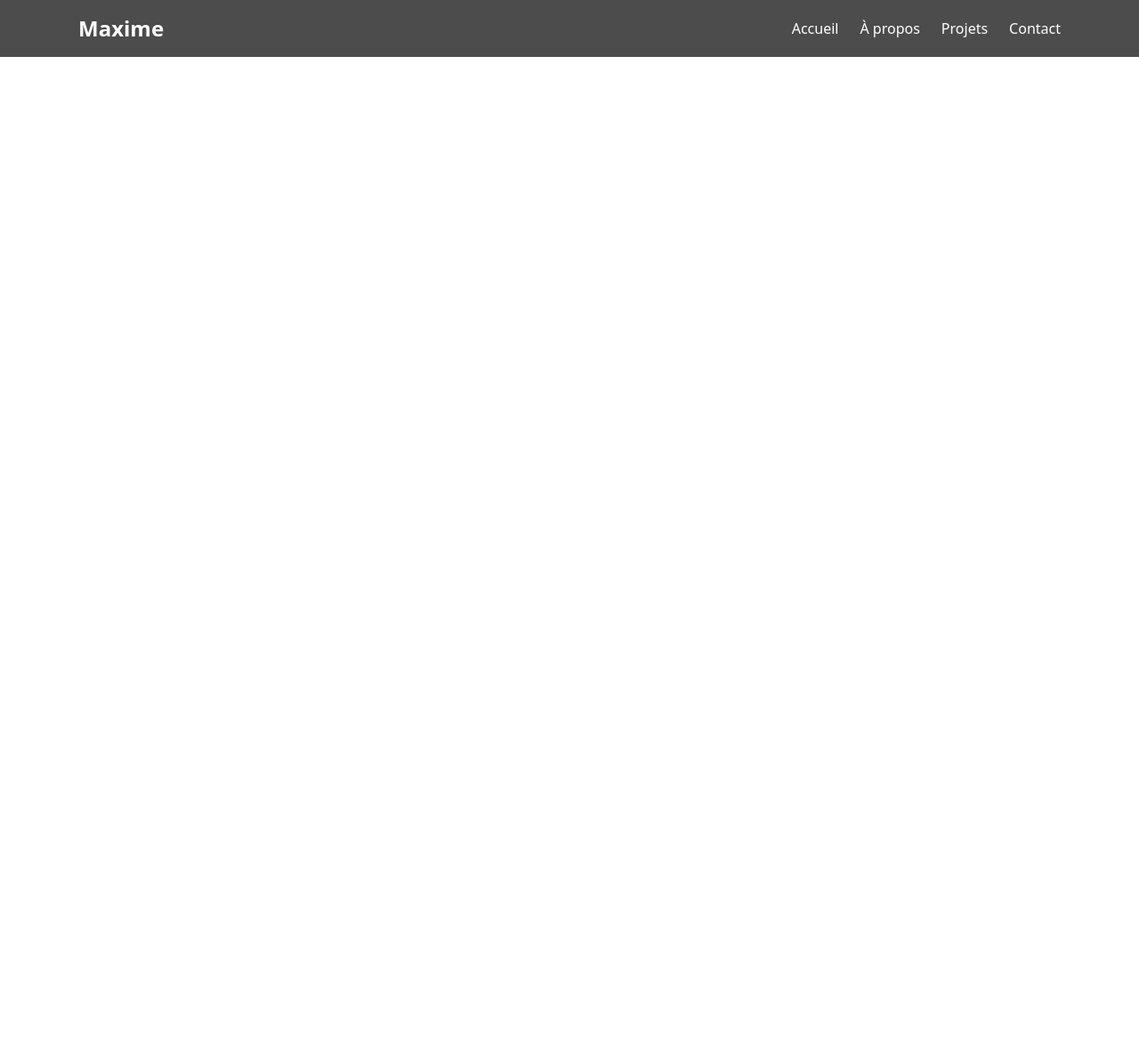
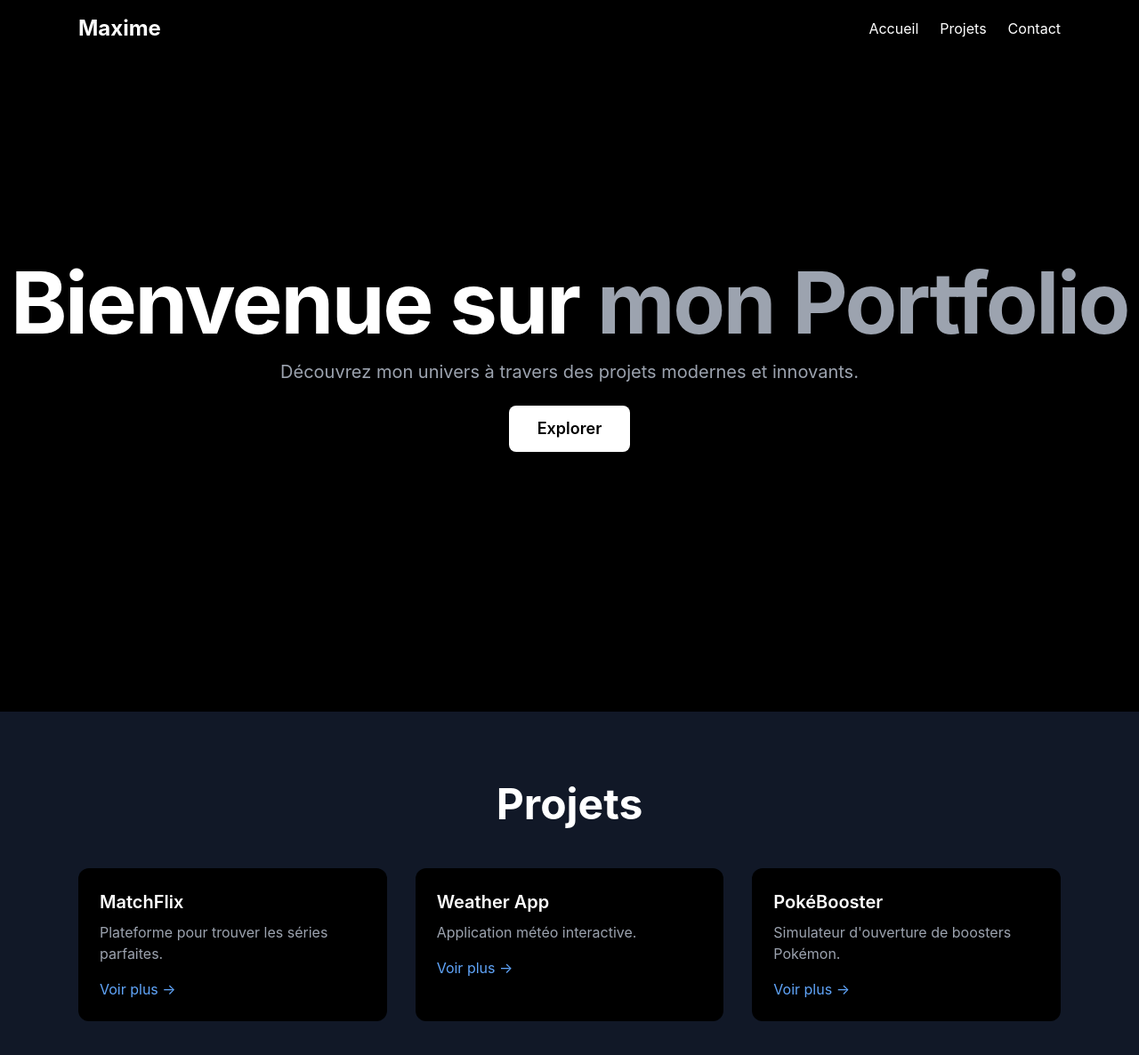
Before and after one commit to kruzeyy/portfolio, a React (Create React App) app: page /projects in a window 1280 px wide. Shown: the top 1186 px of the page at 89% size. Before the commit the page ends 800 px from the top, so only its background shows below. Built offline with nearby package versions, Linux system fonts and the light colour scheme.

Commit message:
Creation du menu

```diff
--- a/package.json
+++ b/package.json
@@ -7,6 +7,7 @@
     "@testing-library/jest-dom": "^6.6.3",
     "@testing-library/react": "^16.2.0",
     "@testing-library/user-event": "^13.5.0",
+    "framer-motion": "^12.4.10",
     "react": "^19.0.0",
     "react-dom": "^19.0.0",
     "react-router-dom": "^7.3.0",
--- a/src/App.js
+++ b/src/App.js
@@ -1,16 +1,18 @@
 import React from "react";
 import { BrowserRouter as Router, Routes, Route } from "react-router-dom";
 import Navbar from "./components/Navbar";
+import Hero from "./components/Hero";
+import Projects from "./components/Projects";
+import Contact from "./components/Contact";
 
 function App() {
   return (
     <Router>
       <Navbar />
+      <Hero />
       <Routes>
-        <Route path="/" element={<h1 className="text-center text-4xl mt-20">Page d'accueil</h1>} />
-        <Route path="/about" element={<h1 className="text-center text-4xl mt-20">À propos</h1>} />
-        <Route path="/work" element={<h1 className="text-center text-4xl mt-20">Projets</h1>} />
-        <Route path="/contact" element={<h1 className="text-center text-4xl mt-20">Contact</h1>} />
+        <Route path="/projects" element={<Projects />} />
+        <Route path="/contact" element={<Contact />} />
       </Routes>
     </Router>
   );
--- /dev/null
+++ b/src/components/Contact.js
@@ -0,0 +1,17 @@
+import React from "react";
+
+const Contact = () => {
+  return (
+    <section id="contact" className="h-screen flex items-center justify-center bg-black text-white">
+      <div className="text-center">
+        <h2 className="text-5xl font-bold">Me Contacter</h2>
+        <p className="text-gray-400 mt-4">Envoyez-moi un message pour collaborer !</p>
+        <a href="mailto:maxime@example.com" className="mt-6 inline-block bg-white px-6 py-3 rounded-lg text-black font-bold hover:bg-gray-300 transition">
+          Envoyer un Email
+        </a>
+      </div>
+    </section>
+  );
+};
+
+export default Contact;
--- /dev/null
+++ b/src/components/Hero.js
@@ -0,0 +1,25 @@
+import React from "react";
+import { motion } from "framer-motion";
+
+const Hero = () => {
+  return (
+    <motion.section
+      initial={{ opacity: 0, y: 50 }}
+      animate={{ opacity: 1, y: 0 }}
+      transition={{ duration: 1 }}
+      className="h-screen flex flex-col items-center justify-center text-center"
+    >
+      <h1 className="text-6xl md:text-8xl font-bold tracking-tight">
+        Bienvenue sur <span className="text-gray-400">mon Portfolio</span>
+      </h1>
+      <p className="text-xl text-gray-400 mt-4 max-w-2xl">
+        Découvrez mon univers à travers des projets modernes et innovants.
+      </p>
+      <a href="#projects" className="mt-6 px-8 py-3 bg-white text-black rounded-lg text-lg font-semibold hover:bg-gray-300 transition">
+        Explorer
+      </a>
+    </motion.section>
+  );
+};
+
+export default Hero;
--- a/src/components/Navbar.js
+++ b/src/components/Navbar.js
@@ -1,15 +1,24 @@
-import React from "react";
+import React, { useState, useEffect } from "react";
 import { Link } from "react-router-dom";
 
 const Navbar = () => {
+  const [scrolling, setScrolling] = useState(false);
+
+  useEffect(() => {
+    const handleScroll = () => {
+      setScrolling(window.scrollY > 50);
+    };
+    window.addEventListener("scroll", handleScroll);
+    return () => window.removeEventListener("scroll", handleScroll);
+  }, []);
+
   return (
-    <nav className="fixed top-0 left-0 w-full bg-black bg-opacity-70 text-white py-4">
-      <div className="max-w-6xl mx-auto flex justify-between items-center px-6">
+    <nav className={`fixed top-0 left-0 w-full transition-all ${scrolling ? "bg-black bg-opacity-80 shadow-lg" : "bg-transparent"}`}>
+      <div className="max-w-6xl mx-auto flex justify-between items-center py-4 px-6">
         <h1 className="text-2xl font-bold">Maxime</h1>
-        <div className="flex space-x-6"> {/* Ajout de "flex space-x-6" */}
+        <div className="space-x-6">
           <Link to="/" className="hover:text-gray-400 transition">Accueil</Link>
-          <Link to="/about" className="hover:text-gray-400 transition">À propos</Link>
-          <Link to="/work" className="hover:text-gray-400 transition">Projets</Link>
+          <Link to="/projects" className="hover:text-gray-400 transition">Projets</Link>
           <Link to="/contact" className="hover:text-gray-400 transition">Contact</Link>
         </div>
       </div>
--- /dev/null
+++ b/src/components/Projects.js
@@ -0,0 +1,33 @@
+import React from "react";
+import { motion } from "framer-motion";
+
+const projects = [
+  { title: "MatchFlix", desc: "Plateforme pour trouver les séries parfaites.", link: "#" },
+  { title: "Weather App", desc: "Application météo interactive.", link: "#" },
+  { title: "PokéBooster", desc: "Simulateur d'ouverture de boosters Pokémon.", link: "#" },
+];
+
+const Projects = () => {
+  return (
+    <section id="projects" className="py-20 bg-gray-900 text-white">
+      <div className="max-w-6xl mx-auto px-6">
+        <h2 className="text-5xl font-bold text-center mb-12">Projets</h2>
+        <div className="grid md:grid-cols-3 gap-8">
+          {projects.map((project, index) => (
+            <motion.div
+              key={index}
+              whileHover={{ scale: 1.05 }}
+              className="p-6 bg-black rounded-xl hover:shadow-2xl transition"
+            >
+              <h3 className="text-xl font-semibold">{project.title}</h3>
+              <p className="text-gray-400 mt-2">{project.desc}</p>
+              <a href={project.link} className="text-blue-400 mt-4 block">Voir plus →</a>
+            </motion.div>
+          ))}
+        </div>
+      </div>
+    </section>
+  );
+};
+
+export default Projects;
--- a/src/index.css
+++ b/src/index.css
@@ -1,3 +1,54 @@
 @tailwind base;
 @tailwind components;
 @tailwind utilities;
+
+/* 🌟 Effet de fondu en apparition */
+.fade-in {
+  animation: fadeIn ease 1s;
+}
+
+@keyframes fadeIn {
+  from {
+    opacity: 0;
+    transform: translateY(10px);
+  }
+  to {
+    opacity: 1;
+    transform: translateY(0);
+  }
+}
+
+/* 🌊 Effet de défilement fluide */
+html {
+  scroll-behavior: smooth;
+}
+
+/* 🏆 Ajout de polices Apple-like */
+body {
+  font-family: -apple-system, BlinkMacSystemFont, "SF Pro Display", "Helvetica Neue", Arial, sans-serif;
+  background-color: #000;
+  color: white;
+}
+
+/* 🔥 Effet de survol moderne pour les liens */
+a {
+  position: relative;
+  text-decoration: none;
+  color: white;
+}
+
+a::after {
+  content: "";
+  position: absolute;
+  width: 100%;
+  height: 2px;
+  bottom: 0;
+  left: 0;
+  background-color: white;
+  transform: scaleX(0);
+  transition: transform 0.3s ease-in-out;
+}
+
+a:hover::after {
+  transform: scaleX(1);
+}
```
Also changed, not shown: 1 other file (tests, documents, lock files or other folders).
